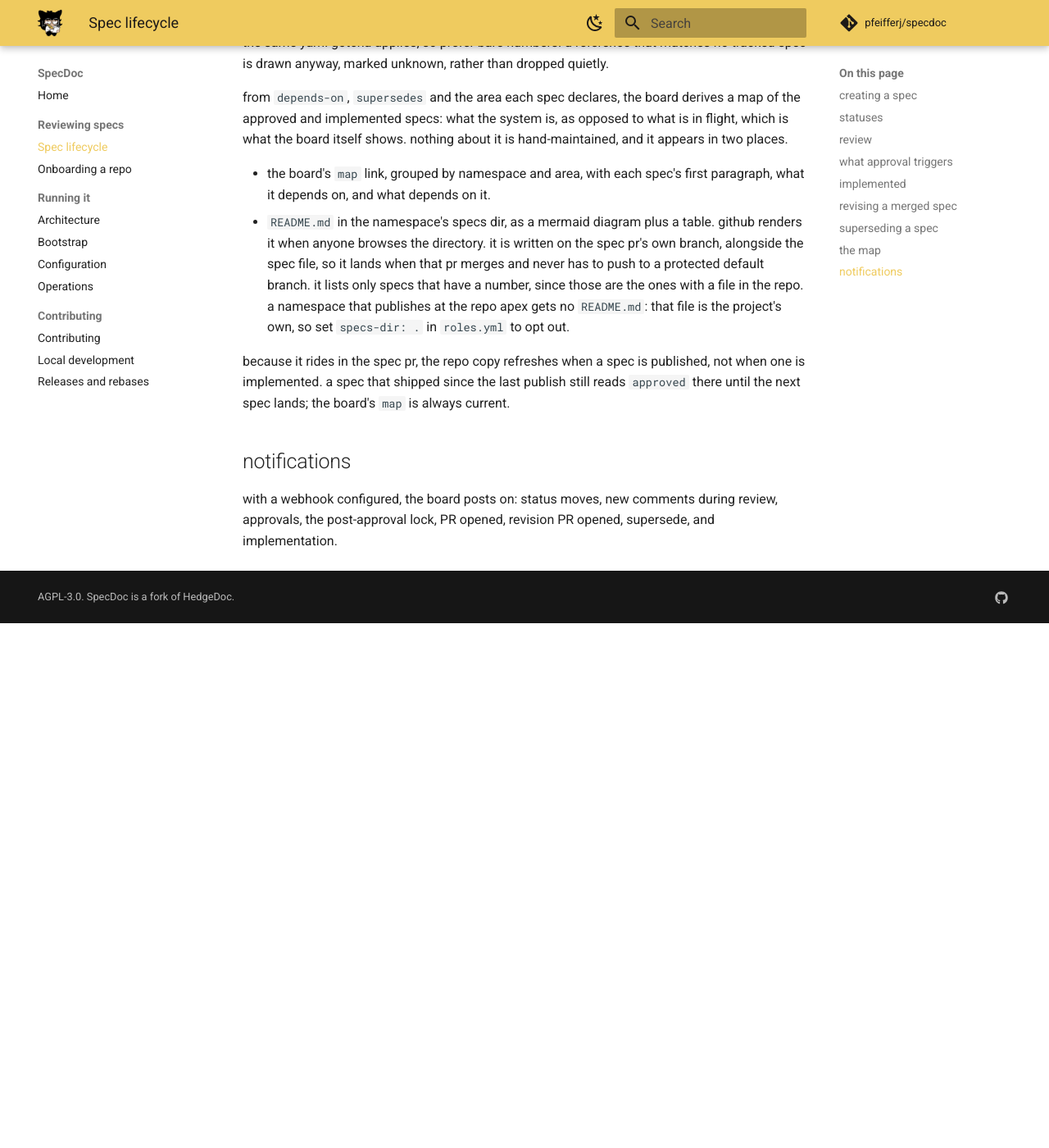
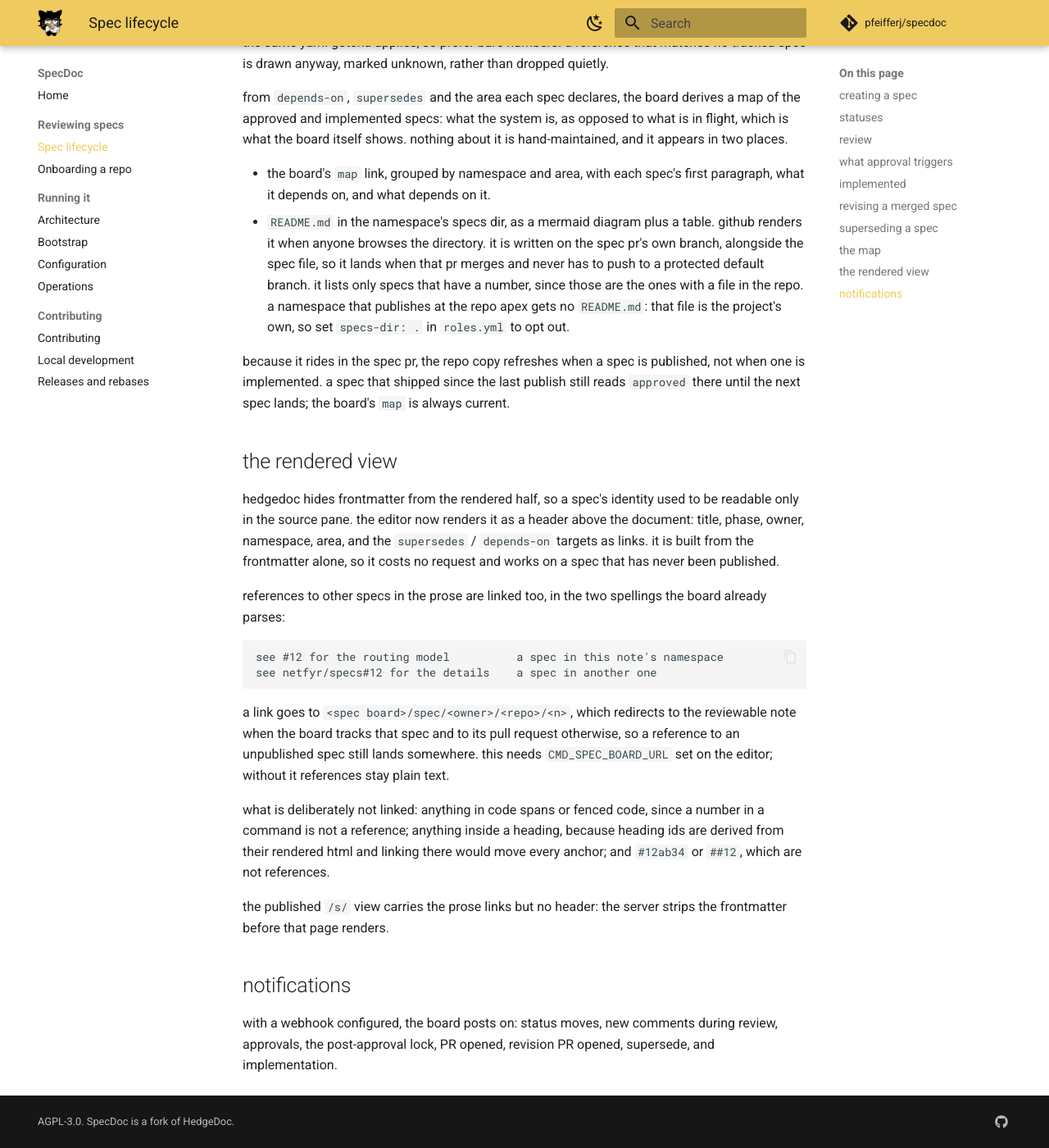
Before and after one commit to pfeifferj/specdoc, an MkDocs documentation site: the page built from docs/spec-lifecycle.md, in a window 1280 px wide and 1400 px high, scrolled down 5133 px. Shown: the whole window at 82% size. Built offline with MkDocs 1.6.1 and Material for MkDocs 9.7.7, drawn with Linux system fonts in a browser that asks for light colours; comment, search, counter and statistics services are not loaded; before the commit the page ends 5893 px from its top, so only the background shows below that.

Commit message:
feat(editor): link spec references and render the frontmatter
Bundle pickup of critic d8f19fc4f. A spec that cited another gave no way to
reach it, and the meta rule emits no tokens, so the frontmatter was readable
only in the source pane.

Both hook into postProcess, shared by the editor and published views.
References resolve through the board's redirect rather than a fetch; code and
headings are skipped, since heading ids come from rendered html.

Closes #1, closes #2.

Signed-off-by: Josephine Pfeiffer <hi@josie.lol>

````diff
--- a/docs/spec-lifecycle.md
+++ b/docs/spec-lifecycle.md
@@ -216,6 +216,36 @@ published, not when one is implemented. a spec that shipped since the last
 publish still reads `approved` there until the next spec lands; the board's
 `map` is always current.
 
+## the rendered view
+
+hedgedoc hides frontmatter from the rendered half, so a spec's identity used to
+be readable only in the source pane. the editor now renders it as a header above
+the document: title, phase, owner, namespace, area, and the `supersedes` /
+`depends-on` targets as links. it is built from the frontmatter alone, so it
+costs no request and works on a spec that has never been published.
+
+references to other specs in the prose are linked too, in the two spellings the
+board already parses:
+
+```
+see #12 for the routing model          a spec in this note's namespace
+see netfyr/specs#12 for the details    a spec in another one
+```
+
+a link goes to `<spec board>/spec/<owner>/<repo>/<n>`, which redirects to the
+reviewable note when the board tracks that spec and to its pull request
+otherwise, so a reference to an unpublished spec still lands somewhere. this
+needs `CMD_SPEC_BOARD_URL` set on the editor; without it references stay plain
+text.
+
+what is deliberately not linked: anything in code spans or fenced code, since a
+number in a command is not a reference; anything inside a heading, because
+heading ids are derived from their rendered html and linking there would move
+every anchor; and `#12ab34` or `##12`, which are not references.
+
+the published `/s/` view carries the prose links but no header: the server
+strips the frontmatter before that page renders.
+
 ## notifications
 
 with a webhook configured, the board posts on: status moves, new comments
````
Also changed, not shown: 1 other file.
